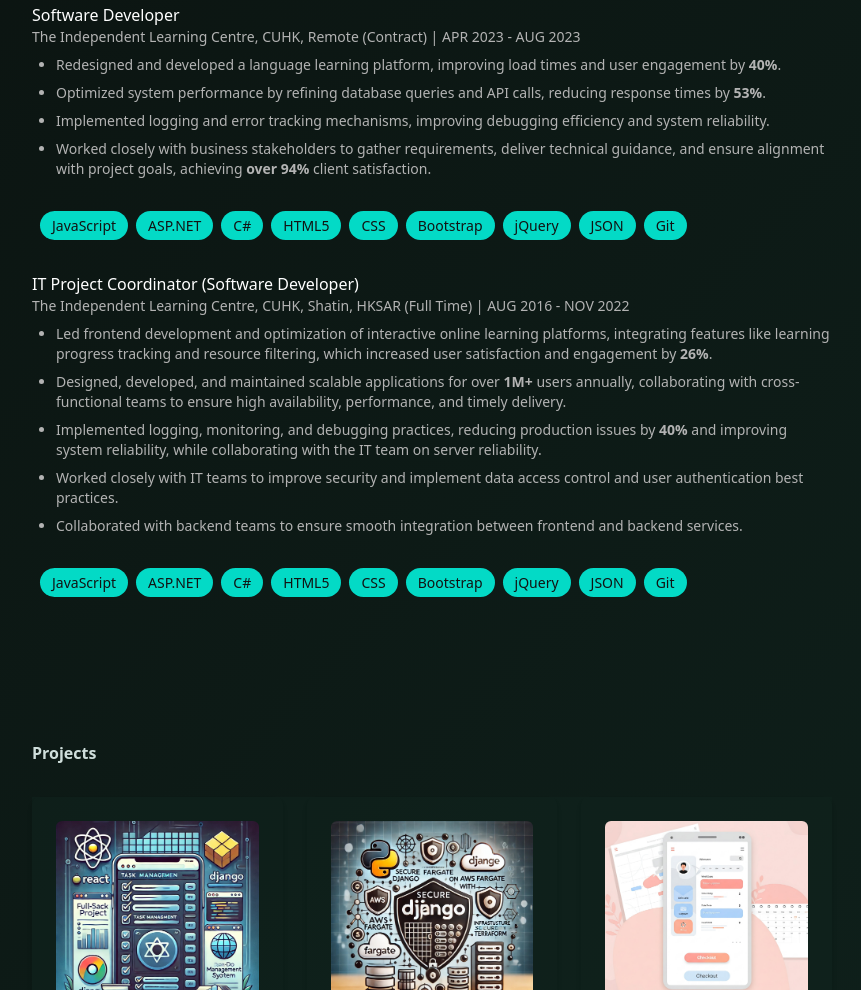
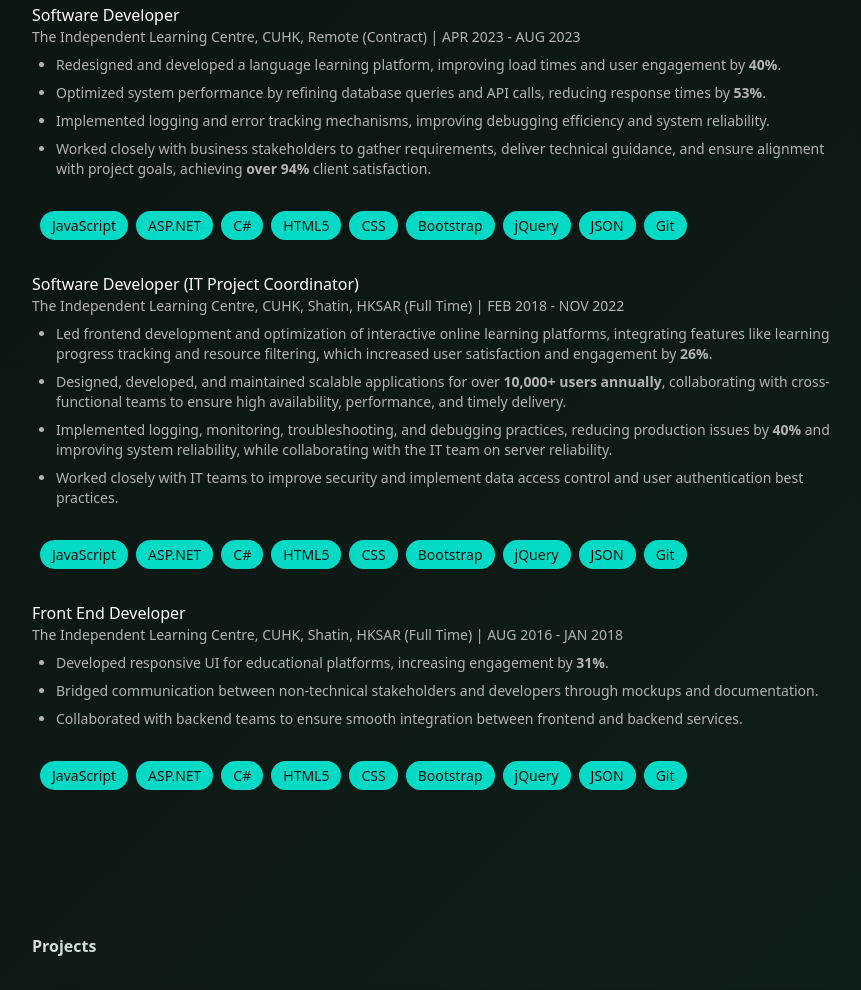
Before and after one commit to mimi030/mimi030.github.io, a plain HTML site: page index.html in a window 1280 px wide. Shown: the part 909-1899 px from the top of the page, without its empty margins (208-1069 px from the left). Drawn offline with nearby package versions, Linux system fonts and the light colour scheme.

Commit message:
Updated CSS

```diff
--- a/css/styles.css
+++ b/css/styles.css
@@ -66,6 +66,7 @@
 }
 a:hover {
     color: var(--hover-color);
+    cursor: pointer;
 }
 
 /* Buttons */
--- a/index.html
+++ b/index.html
@@ -70,10 +70,10 @@
             <h2 class="text-1xl font-bold text-white">About</h2>
             <div class="mt-6 text-md text-gray-600">
                 <p class="my-3">
-                I’m a software developer specializing in <b>frontend and full-stack development, as well as cloud computing</b>. I build scalable, user-friendly web applications and integrate cloud solutions to improve performance.
+                I’m a software developer specializing in <span class="font-semibold">frontend and full-stack development, as well as cloud computing</span>. I build scalable, user-friendly web applications and integrate cloud solutions to improve performance.
                 </p>
                 <p class="my-3">
-                Over the past year, I earned the <b>AWS Certified Solutions Architect certification</b> and gained hands-on experience deploying applications and optimizing cloud infrastructure. I've worked on online learning platforms and various web applications, focusing on clean, efficient code and seamless user experiences.
+                Over the past year, I earned the <span class="font-semibold">AWS Certified Solutions Architect certification</span> and gained hands-on experience deploying applications and optimizing cloud infrastructure. I've worked on online learning platforms and various web applications, focusing on clean, efficient code and seamless user experiences.
                 </p>
                 <p class="my-3">
                 I’m currently exploring AI, Generative AI, and Large Language Models (LLMs) to enhance my skills and integrate AI-driven solutions into development workflows.
@@ -121,22 +121,50 @@
             </div>
 
             <div class="mt-8 text-md text-gray-600">
-                <p class="text-white"><b>IT Project Coordinator (Software Developer)</b></p>
-                <p class="text-sm">The Independent Learning Centre, CUHK, Shatin, HKSAR (Full Time) | AUG 2016 - NOV 2022</p>
+                <p class="text-white"><b>Software Developer (IT Project Coordinator)</b></p>
+                <p class="text-sm">The Independent Learning Centre, CUHK, Shatin, HKSAR (Full Time) | FEB 2018 - NOV 2022</p>
                 <ul class="my-2 list-disc pl-6 space-y-2 text-left text-sm text-gray-600">
                     <li>
                         Led frontend development and optimization of interactive online learning platforms, integrating features like
 learning progress tracking and resource filtering, which increased user satisfaction and engagement by <b>26%</b>.
                     </li>
                     <li>
-                        Designed, developed, and maintained scalable applications for over <b>1M+</b> users annually, collaborating with
+                        Designed, developed, and maintained scalable applications for over <b>10,000+ users annually</b>, collaborating with
 cross-functional teams to ensure high availability, performance, and timely delivery.
                     </li>
                     <li>
-                        Implemented logging, monitoring, and debugging practices, reducing production issues by <b>40%</b> and improving system reliability, while collaborating with the IT team on server reliability.
+                        Implemented logging, monitoring, troubleshooting, and debugging practices, reducing production issues by <b>40%</b> and improving system reliability, while collaborating with the IT team on server reliability.
                     </li>
                     <li>
                         Worked closely with IT teams to improve security and implement data access control and user authentication best practices.
+                    </li>
+                </ul>
+
+                <!-- Technologies -->
+                <div class="mt-6">
+                    <div class="flex flex-wrap space-x-2 space-y-2">
+                        <span class="ml-2 mt-2 px-3 py-1 rounded-full skill-badge">JavaScript</span>
+                        <span class="px-3 py-1 rounded-full skill-badge">ASP.NET</span>
+                        <span class="px-3 py-1 rounded-full skill-badge">C#</span>
+                        <span class="px-3 py-1 rounded-full skill-badge">HTML5</span>
+                        <span class="px-3 py-1 rounded-full skill-badge">CSS</span>
+                        <span class="px-3 py-1 rounded-full skill-badge">Bootstrap</span>
+                        <span class="px-3 py-1 rounded-full skill-badge">jQuery</span>
+                        <span class="px-3 py-1 rounded-full skill-badge">JSON</span>
+                        <span class="px-3 py-1 rounded-full skill-badge">Git</span>
+                    </div>
+                </div>
+            </div>
+
+            <div class="mt-8 text-md text-gray-600">
+                <p class="text-white"><b>Front End Developer</b></p>
+                <p class="text-sm">The Independent Learning Centre, CUHK, Shatin, HKSAR (Full Time) | AUG 2016 - JAN 2018</p>
+                <ul class="my-2 list-disc pl-6 space-y-2 text-left text-sm text-gray-600">
+                    <li>
+                        Developed responsive UI for educational platforms, increasing engagement by <b>31%</b>.
+                    </li>
+                    <li>
+                        Bridged communication between non-technical stakeholders and developers through mockups and documentation.
                     </li>
                     <li>
                         Collaborated with backend teams to ensure smooth integration between frontend and backend services.
```
